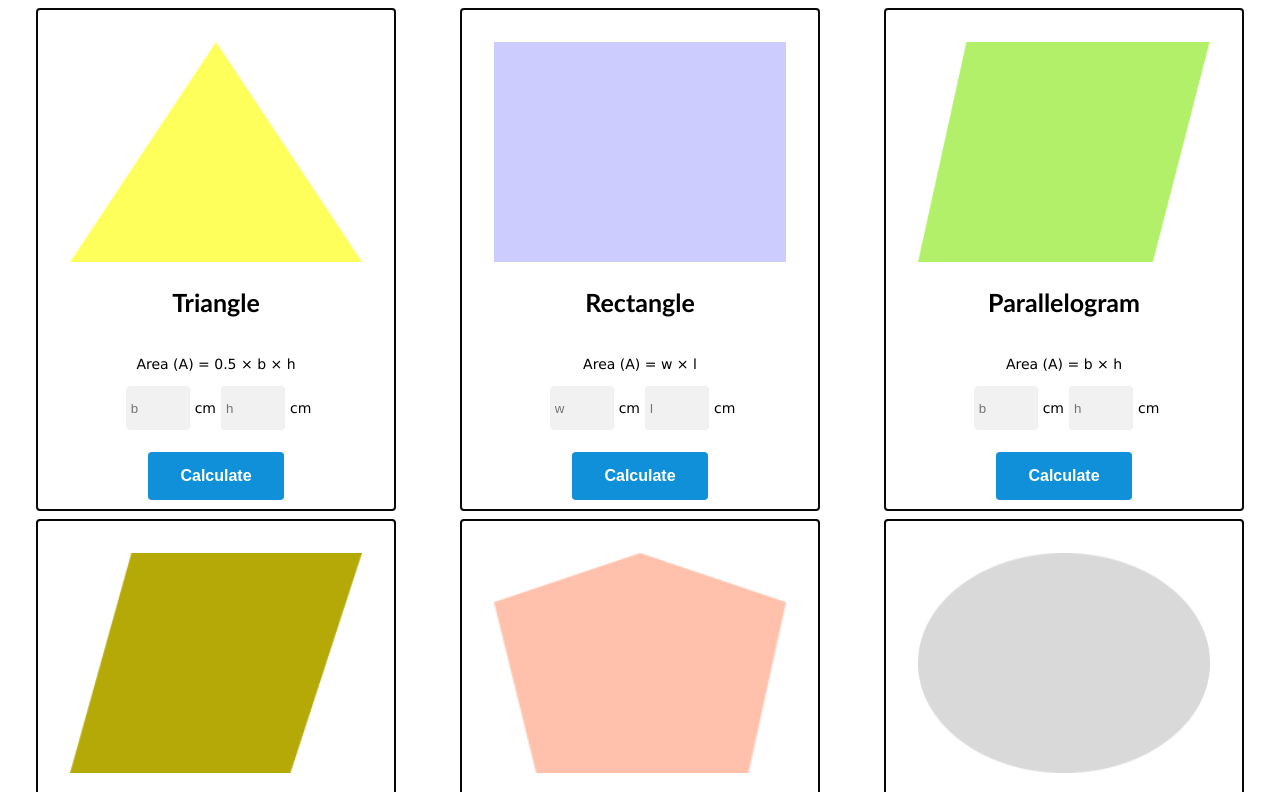
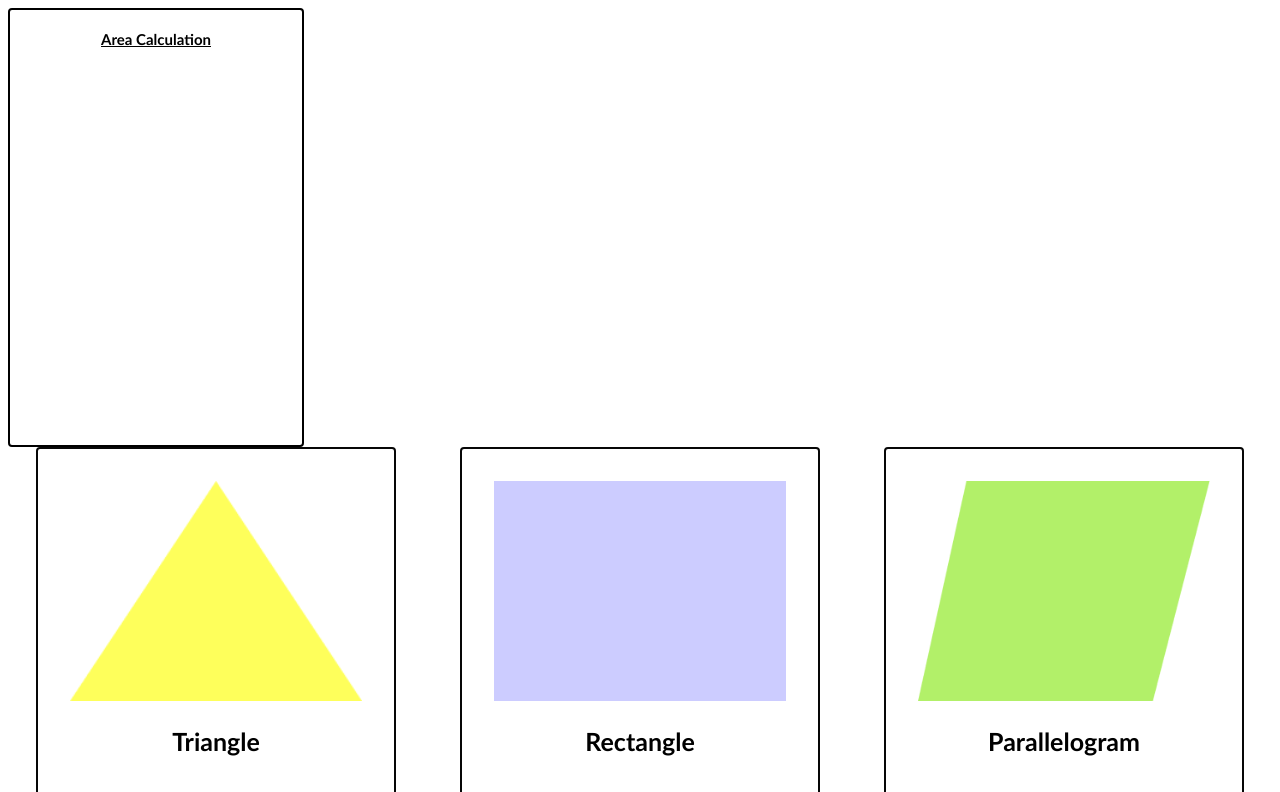
Before and after one commit to Arafat-Bhuiyan/Assignment-5, a plain HTML site: page index.html in a window 1280 px wide. Shown: the top 792 px of the page. Drawn offline with Linux system fonts and the light colour scheme; a script that the page names is missing.

Commit message:
area calculation added

```diff
--- a/css/style.css
+++ b/css/style.css
@@ -4,6 +4,18 @@
   grid-auto-rows: auto;
   grid-gap: .5rem;
   }
+
+.area-equation{
+  font-weight: bold;
+  font-size: 15px;
+  font-family: "Gill Sans", "Gill Sans MT", Calibri, "Trebuchet MS", sans-serif;
+  border: 2px solid ;
+  border-radius: 4px;
+  width: 292px;
+  height: 435px;
+  text-align: center;
+}
+
 img{
   width: 100%;
   height: 220px;
--- a/index.html
+++ b/index.html
@@ -13,7 +13,11 @@
     <link rel="stylesheet" href="css/style.css">
 </head>
 <body>
-<div>
+    <!-- card section -->
+    <section class="card-container">
+        <div class="area-equation">
+            <h4><u>Area Calculation</u></h4>
+        </div>
         <div class="cards">
             <div class="card">
             <img src="images/triangle.png" alt="">
@@ -88,7 +92,7 @@
             </div>
 
         </div>
-</div>
+    </section>
 
 
 
```
Lines whose indentation alone changed are shown as unchanged.
